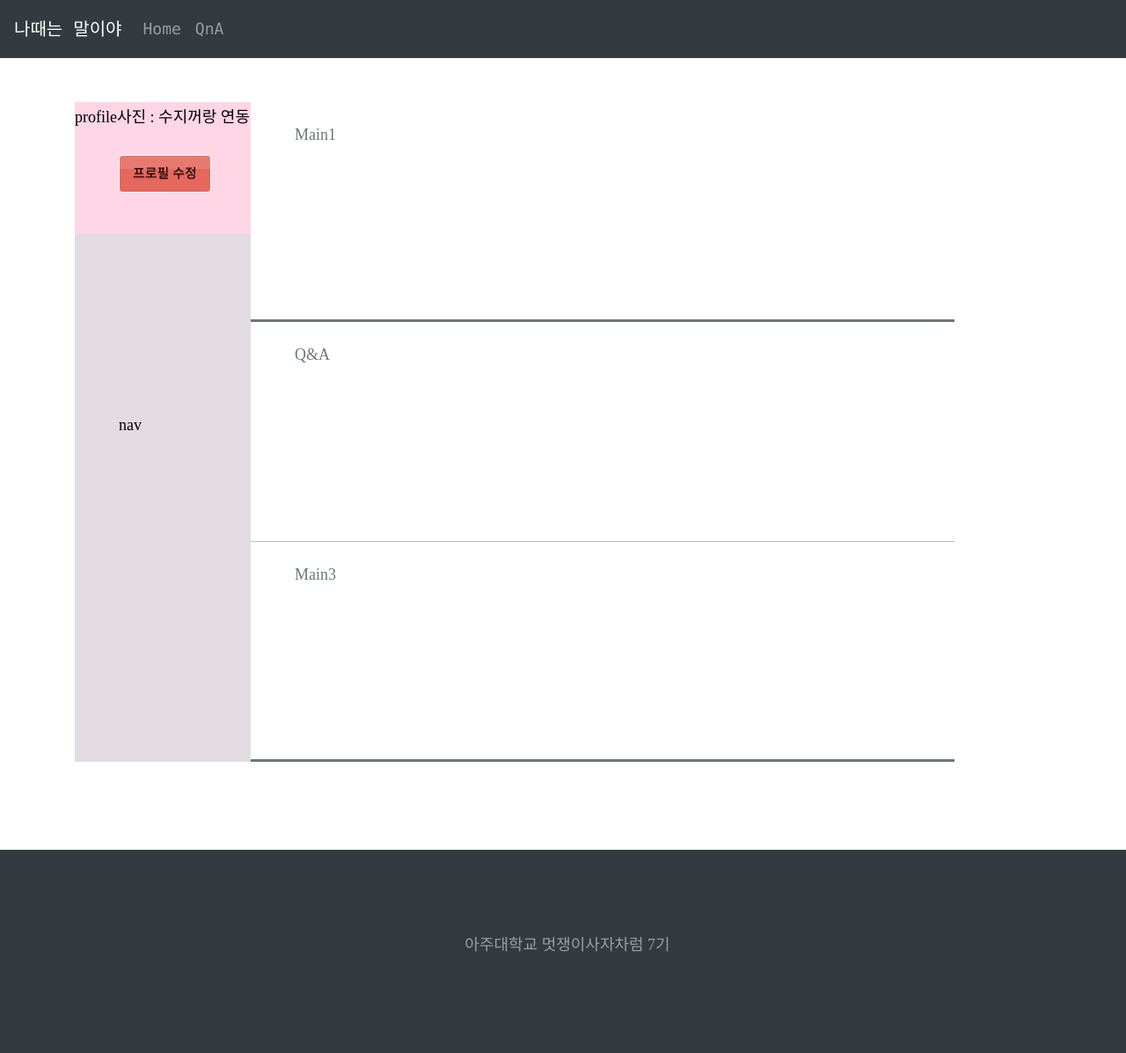
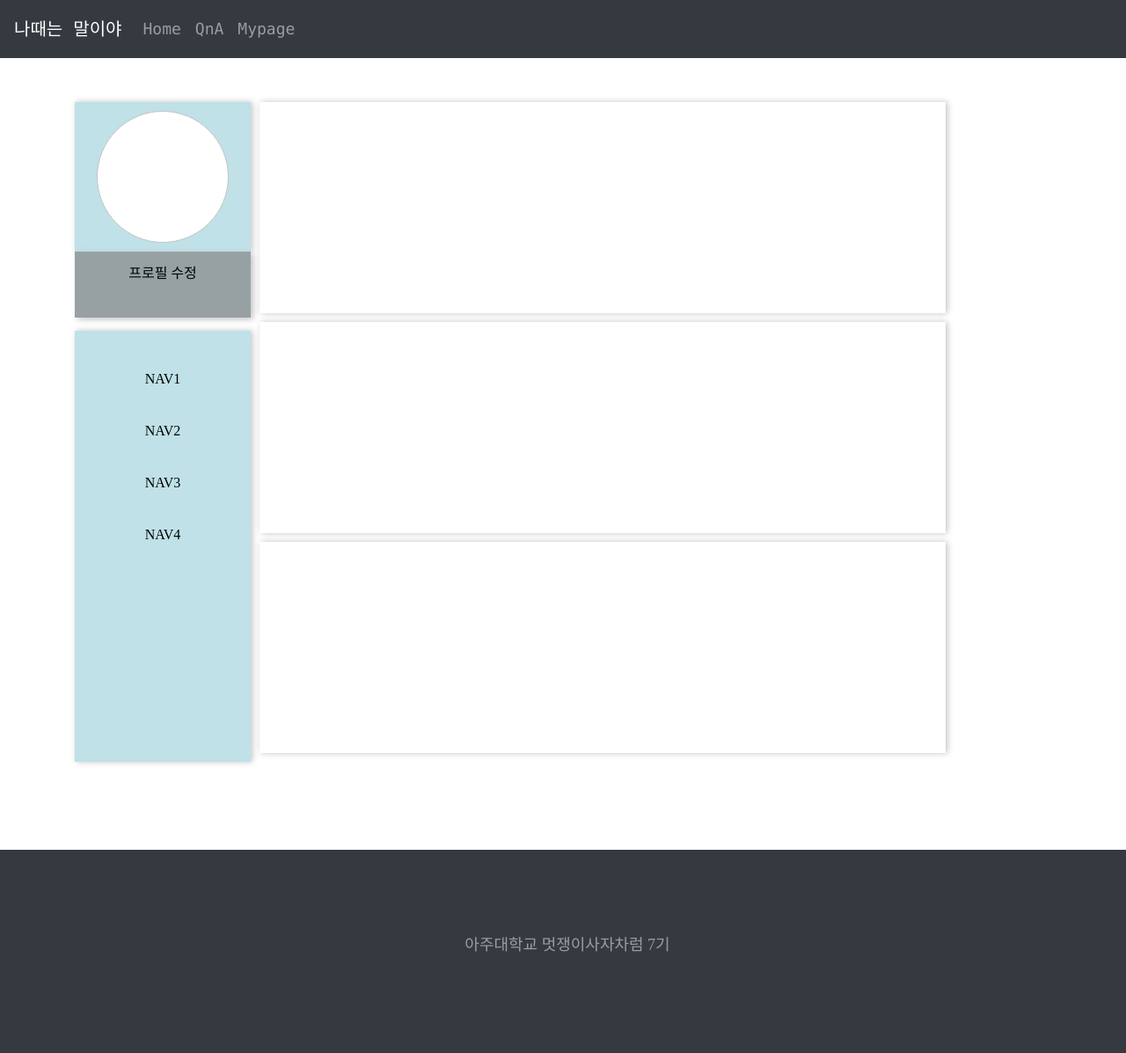
Before and after one commit to whenilikeahorse/web, a Django app: page /mypage/ in a window 1280 px wide. Shown: the whole page at 88% size. Run offline with Django 3.2, Linux system fonts and the light colour scheme; some libraries are stand-ins or nearby versions; some web fonts are replaced.

Commit message:
mypage css

```diff
--- a/QandA/templates/qa_detail.html
+++ b/QandA/templates/qa_detail.html
@@ -24,10 +24,11 @@
         <div class = "user_answer">
             <p>답변 : </p>
         </div>
-
+        {% for qa in userqas %}
         <div class = "button1">
             <a href="{% url 'qa_update' qa.id%}"> 수정</a>
         </div>
+        {% endfor %}
         <div class = "button1">
             <a href="">삭제</a>
         </div>
--- a/QandA/templates/qa_list.html
+++ b/QandA/templates/qa_list.html
@@ -12,7 +12,6 @@
         <a href="{% url 'qa_new' %}">질문하러 가기</a>
         </div>
         <p>user에게 작성된 질문 개수 : {{number}}</p>
-
         {% for qa in userqas %}
         <div class="user_question">
         <a href="{% url 'qa_detail' qa.id %}"><p>Q {{qa.title}} </p></a>
--- a/mypagemain/templates/mypage.html
+++ b/mypagemain/templates/mypage.html
@@ -1,22 +1,30 @@
 {% extends 'base.html' %}
 {% block content %}
 {% load static %}
-
 <link rel = "stylesheet" href="{% static 'css/mypagemain.css' %}">
 
+<div class="container2">
+  <div class="profile">
+    <div class="profilecontent">
+      <div class="profileimg"></div>
+    </div>
+    <div class="profiletext">
+      <a href="" class="nav1">프로필 수정</a>
+    </div>
+    <!-- <a href="#" class="profileButton">프로필 수정</a>     -->
+  </div>
 
-<div class="container2">
-  <div class="profile">profile사진 : 수지꺼랑 연동
-    <p>
-    <a href="#" class="profileButton">프로필 수정</a>
+  <div class="nav">
+    <div class="navigation">
+      <a href="" class="nav1">nav1</a>
+      <a href="" class="nav1">nav2</a>
+      <a href="" class="nav1">nav3</a>
+      <a href="" class="nav1">nav4</a>
+    </div>
   </div>
-  <div class="nav">nav</div>
-  <div class="main1">Main1</div>
-  <div class="main2">
-    <div class="title2">Q&A</div>
-    <div class="Q&Apart"></div>
-  </div>
-  <div class="main3">Main3</div>
+  <div class="main1"></div>
+  <div class="main2"></div>
+  <div class="main3"></div>
 
 </div>
 {% endblock %}
--- a/static/css/mypagemain.css
+++ b/static/css/mypagemain.css
@@ -3,13 +3,12 @@
   height : 800px;
   width : 100%;
   display : grid;
-  position : relative;
+  /* position : relative; */
   grid-template-areas :
   "profile main1"
-  "nav main1"
   "nav main2"
   "nav main3";
-  grid-template-rows: 150px 100px 250px 250px;
+  grid-template-rows: 250px 250px 250px;
   grid-template-columns: 200px 800px;
 }
 
@@ -17,37 +16,133 @@
   font-family: 'Eoe_Zno_M';
   color : black;
   grid-area : profile;
-  background-color: rgb(255, 214, 230);
 
 }
 
-.nav{
-  font-family: 'Eoe_Zno_M';
-  color : black;
-  grid-area : nav;
-  background-color: rgb(226, 219, 225);
-  padding : 200px 50px;
+.profilecontent{
+  height: 170px;
+  background-color : rgb(191, 225, 231);
+  box-shadow : 2px 0px 7px rgb(195,195,196);
+  position:relative;
+  /* border-top-left-radius: 5%;
+  border-top-right-radius: 5%; */
 }
 
+
+.profileimg{
+  position:absolute;
+  height: 150px;
+  width: 150px;
+  background-color: rgb(255,255,255);
+  /* margin : auto; */
+  border-radius : 50%;
+  border-style : solid;
+  border-width : 1px;
+  border-color : rgb(195, 196, 197);
+  margin-left : 25px;
+  margin-top : 10px;
+
+}
+
+.profiletext{
+  height: 75px;
+  background-color : rgb(151, 161, 163);
+  box-shadow : 3px 2px 7px rgb(195, 195, 196);
+  position: relative;
+  text-align: center;
+}
+
+
+
+.nav{
+  grid-area : nav;
+  background-color: rgb(255,255,255);
+  padding: 0px;
+  color: white;
+  text-align: center;
+}
+
+.navigation{
+  margin-top : 10px;
+  padding : 30px;
+  height: 490px;
+  width: 100%;
+  background-color : rgb(191, 225, 231);
+  box-shadow : 2px 0px 7px rgb(195,195,196);
+  position:relative;
+  color : rgb(255,255,255);
+}
+/* ---------------------navbutton------------------------ */
+.nav1{
+  font-family: 'yg-jalnan';
+  position: relative;
+  display: inline-block;
+  width: 100%;
+  color: #fff;
+  font-size: 16px;
+  line-height: 45px;
+  max-width: 200px;
+  text-decoration: none;
+  text-transform: uppercase;
+  vertical-align: middle;
+  letter-spacing: 0;
+  -webkit-transition: all .28s ease-in-out;
+  transition: all .28s ease-in-out;
+  margin-bottom: 10px;
+}
+
+.nav1:hover,
+.nav1:focus,
+.nav1:active {
+  letter-spacing: 5px;
+}
+.nav1:after,
+.nav1:before {
+  border: 1px solid rgba(255, 255, 255, 0);
+  bottom: 0;
+  content: " ";
+  display: block;
+  margin: 0 auto;
+  position: relative;
+  -webkit-transition: all .28s ease-in-out;
+  transition: all .28s ease-in-out;
+  width: 0;
+}
+.nav1:hover:after,
+.nav1:hover:before {
+  border-color: #fff;
+  -webkit-transition: width 350ms ease-in-out;
+  transition: width 350ms ease-in-out;
+  width: 70%;
+}
+.nav1:hover:before {
+  bottom: auto;
+  top: 0;
+}
+
+/* ----------------------------contents---------------- */
 .main1{
   font-family: 'Eoe_Zno_M';
   grid-area: main1;
   padding : 20px 50px ;
-  border-bottom-style : solid;
+  margin : 0px 10px 10px 10px;
+  box-shadow : 2px 0px 7px rgb(195,195,196);
 }
 
 .main2{
   font-family: 'Eoe_Zno_M';
   grid-area: main2;
   padding : 20px 50px ;
-  border-bottom :1px solid #bbb;
+  margin : 0px 10px 10px 10px;
+box-shadow : 2px 0px 7px rgb(195,195,196);
 }
 
 .main3{
   font-family: 'Eoe_Zno_M';
   grid-area: main3;
   padding : 20px 50px ;
-  border-bottom-style : solid;
+  margin : 0px 10px 10px 10px;
+  box-shadow : 2px 0px 7px rgb(195,195,196);
 }
 
 /* -------------------여기까지 그리드------- */
@@ -84,14 +179,10 @@
 
 
 @font-face {
-  font-family: 'Eoe_Zno_M';
-  src: url('https://cdn.jsdelivr.net/gh/projectnoonnu/noonfonts_eight@1.0/Eoe_Zno_M.woff')
-  format('woff');
+  font-family: 'yg-jalnan';
+  src: url('https://cdn.jsdelivr.net/gh/projectnoonnu/noonfonts_four@1.2/JalnanOTF00.woff') format('woff');
   font-weight: normal;
-  font-style: normal;
-}
-
-
+  font-style: normal; }
 
 
 
--- a/whenilikeahorse/templates/base.html
+++ b/whenilikeahorse/templates/base.html
@@ -32,6 +32,9 @@
                 <li class="nav-item">
                     <a class="nav-link" href="{%url 'qa_list'%}">QnA</a>
                 </li>
+                <li class="nav-item">
+                    <a class="nav-link" href="{%url 'mypagemain'%}">Mypage</a>
+                </li>
             </ul>
         </div>
     </nav>
```
